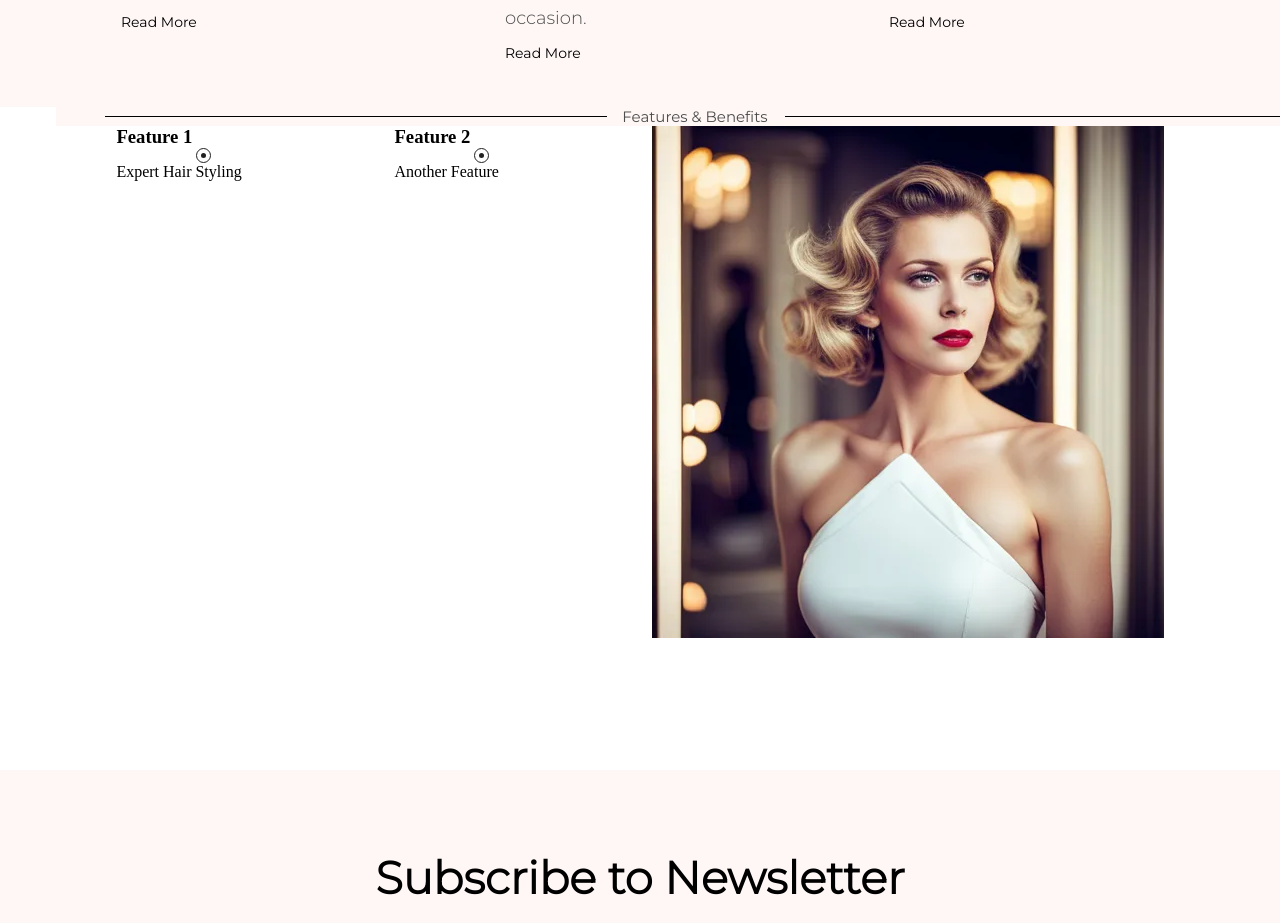
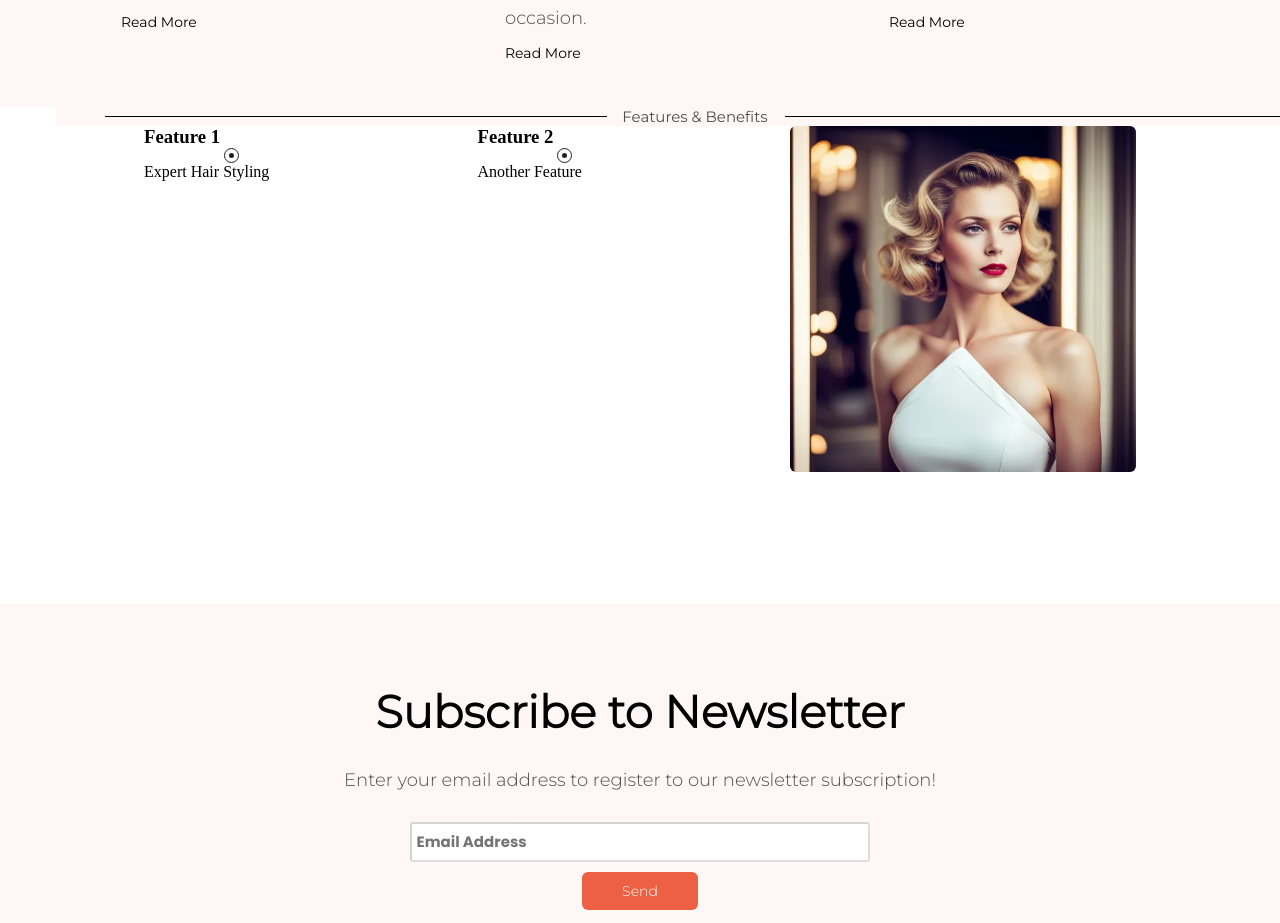
Before and after one commit to nadiahosisy/Beauty-Salon, a React (Vite) app: page /Home in a window 1280 px wide. Shown: the part 2203-3126 px from the top of the page. Built offline with nearby package versions, Linux system fonts and the light colour scheme.

Commit message:
fixed photo width

```diff
--- a/src/components/home-page-component/FeaturesAndBenefits.jsx
+++ b/src/components/home-page-component/FeaturesAndBenefits.jsx
@@ -35,7 +35,7 @@ const FeaturesAndBenefits = () => {
             <img
               src="./images/herson-rodriguez.webp"
               alt="Sample"
-              className="image"
+              className="image-herson-rodriguez"
             />
           </div>
         </div>
```
